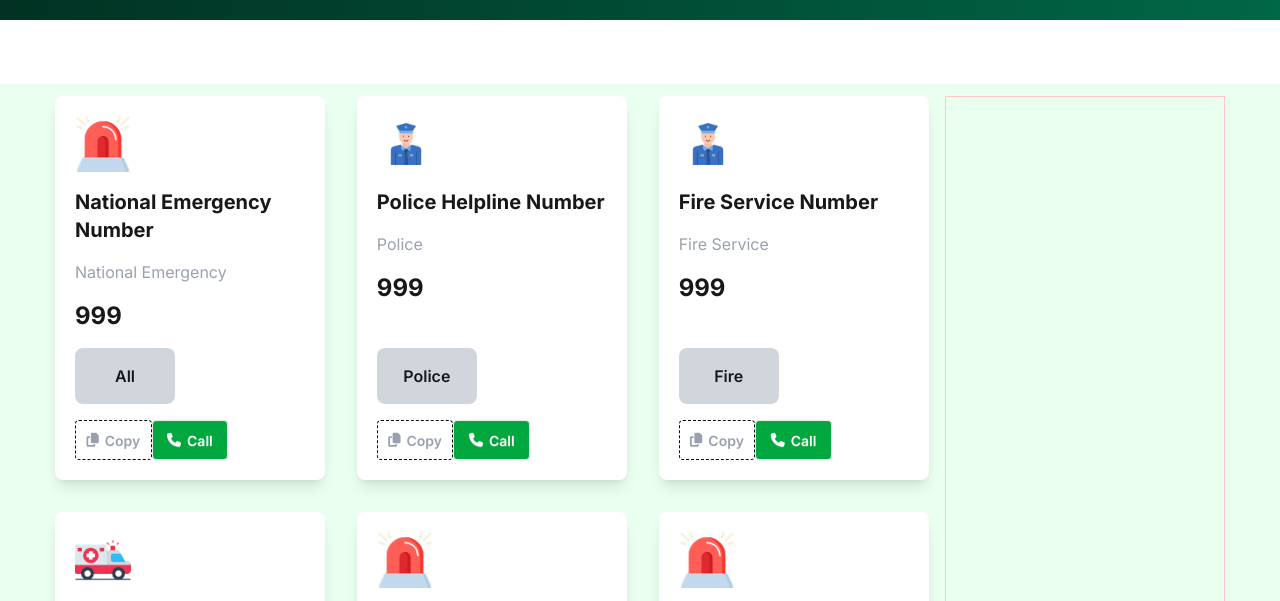
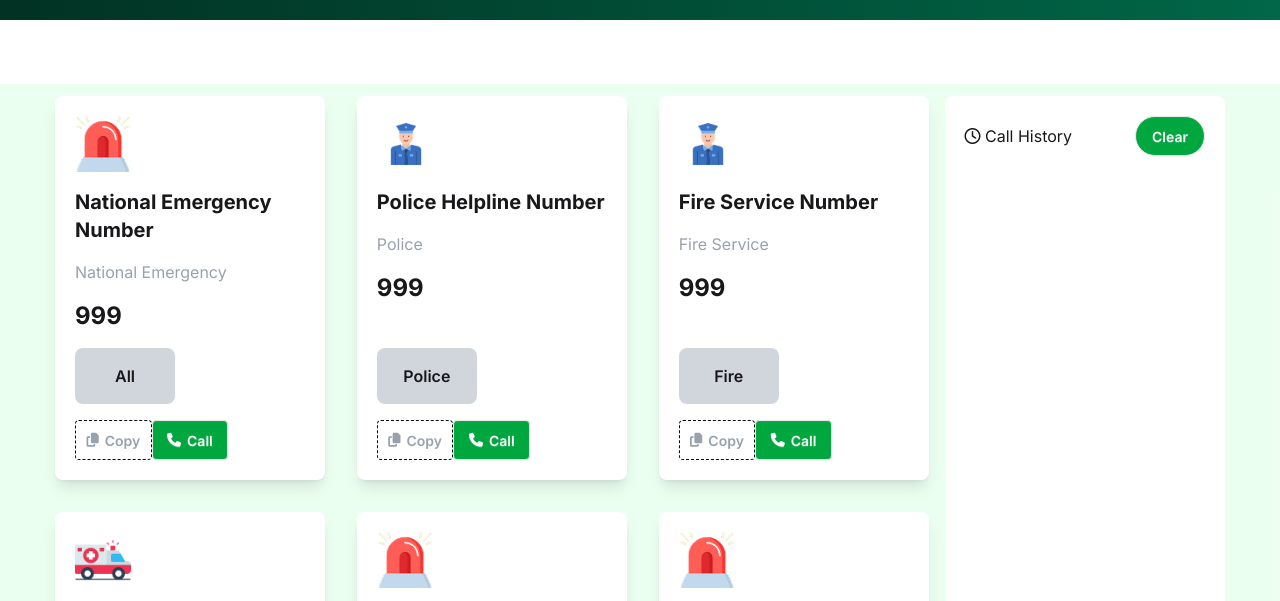
Before and after one commit to Dark-Fahim/emergency-hotline, a plain HTML site: page index.html in a window 1280 px wide. Shown: the part 316-917 px from the top of the page. Drawn offline with nearby package versions, Linux system fonts and the light colour scheme.

Commit message:
history sidebar added

```diff
--- a/index.html
+++ b/index.html
@@ -93,7 +93,7 @@
     </header>
     <main class="bg-[#41FF6B1A] my-16 p-3">
         <!-- Main Section -->
-        <section class="grid md:grid-cols-4 grid-cols-1 container gap-4">
+        <section class="md:grid flex flex-col-reverse md:grid-cols-4 grid-cols-1 container gap-4">
             <!-- Cards -->
             <div class="col-span-3 gap-8 grid grid-cols-1 md:grid-cols-3">
                 <div class=" p-5 bg-white rounded-lg shadow-lg space-y-4 flex flex-col">
@@ -244,7 +244,14 @@
 
             </div>
             <!-- Call history section -->
-            <div class="border border-red-200">
+            <div class="bg-white p-5 rounded-lg">
+                <div class="flex justify-between items-center">
+                    <p> <i class="fa-regular fa-clock"></i></i> Call History</p>
+                    <button
+                                class="btn hover:bg-transparent hover:text-black bg-[#00A63E] text-white rounded-full">
+                                Clear
+                            </button>
+                </div>
 
             </div>
         </section>
```
